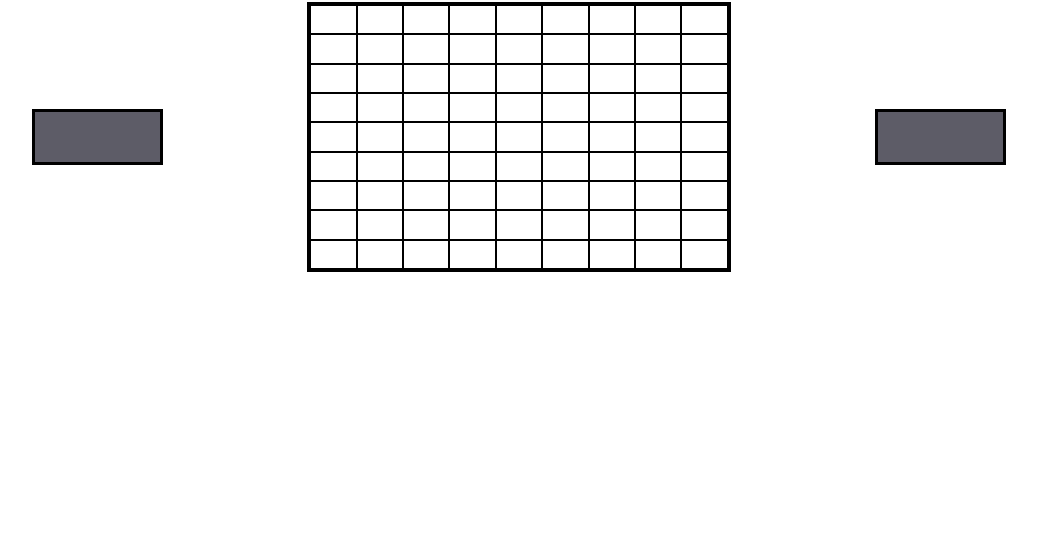
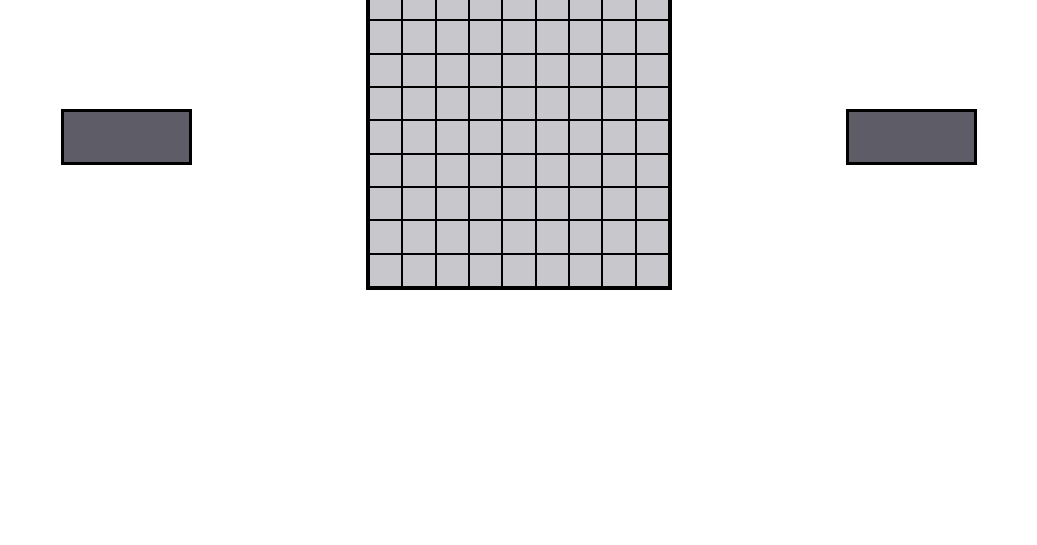
Before and after one commit to NaryxHaxns/Jabberwocky-Sweeper-Project-1, a plain HTML site: page index.html in a window 1280 px wide. Shown: the part 271-816 px from the top of the page, without its empty margins (121-1158 px from the left). Drawn offline with Linux system fonts and the light colour scheme; a web font is replaced by a local one.

Commit message:
Major headway made on JS and some CSS tweaks

```diff
--- a/css/main.css
+++ b/css/main.css
@@ -13,7 +13,7 @@ body {
 h1 {
     position: absolute;
     align-self: flex-start;
-    margin-top: 16.5%;
+    margin-top: 100px;
 }
 
 .timer, .mines {
@@ -26,13 +26,16 @@ h1 {
 main {
     display: grid;
     grid-template-columns: repeat(9, 1fr);
-    width: 33%;
-    height: 33%;
+    width: 300px;
+    height: 300px;
     border: 3px solid black;
 }
 
 .tile {
     border: 1px solid black;
+    background-color: rgba(39,38,52, .25);
+    text-align: center;
+    font-size: 16px;
 }
 
 #colOne {
@@ -79,3 +82,17 @@ main {
     display: grid;
     grid-template-rows: repeat(9, 1fr);
 }
+
+@media only screen and (max-width: 375px) {
+    h1 {
+        font-size: 20px;
+    }
+    main {
+        width: 150px;
+        height: 150px;
+    }
+    .timer, .mines {
+        height: 25px;
+        width: 62.5px;
+    }
+}
--- a/index.html
+++ b/index.html
@@ -13,103 +13,103 @@
     <div class="timer"></div>
     <main id="board">
         <section id="colOne">
-        <div class="tile" id="c1r1"></div>
-        <div class="tile" id="c1r2"></div>
-        <div class="tile" id="c1r3"></div>
-        <div class="tile" id="c1r4"></div>
-        <div class="tile" id="c1r5"></div>
-        <div class="tile" id="c1r6"></div>
-        <div class="tile" id="c1r7"></div>
-        <div class="tile" id="c1r8"></div>
-        <div class="tile" id="c1r9"></div>
+        <div class="tile" id="c1r1" row='0' col='0'></div>
+        <div class="tile" id="c1r2" row='1' col='0'></div>
+        <div class="tile" id="c1r3" row='2' col='0'></div>
+        <div class="tile" id="c1r4" row='3' col='0'></div>
+        <div class="tile" id="c1r5" row='4' col='0'></div>
+        <div class="tile" id="c1r6" row='5' col='0'></div>
+        <div class="tile" id="c1r7" row='6' col='0'></div>
+        <div class="tile" id="c1r8" row='7' col='0'></div>
+        <div class="tile" id="c1r9" row='8' col='0'></div>
         </section>
         <section id="colTwo">
-        <div class="tile" id="c2r1"></div>
-        <div class="tile" id="c2r2"></div>
-        <div class="tile" id="c2r3"></div>
-        <div class="tile" id="c2r4"></div>
-        <div class="tile" id="c2r5"></div>
-        <div class="tile" id="c2r6"></div>
-        <div class="tile" id="c2r7"></div>
-        <div class="tile" id="c2r8"></div>
-        <div class="tile" id="c2r9"></div>
+        <div class="tile" id="c2r1" row='0' col='1'></div>
+        <div class="tile" id="c2r2" row='1' col='1'></div>
+        <div class="tile" id="c2r3" row='2' col='1'></div>
+        <div class="tile" id="c2r4" row='3' col='1'></div>
+        <div class="tile" id="c2r5" row='4' col='1'></div>
+        <div class="tile" id="c2r6" row='5' col='1'></div>
+        <div class="tile" id="c2r7" row='6' col='1'></div>
+        <div class="tile" id="c2r8" row='7' col='1'></div>
+        <div class="tile" id="c2r9" row='8' col='1'></div>
         </section>
         <section id="colThree">
-        <div class="tile" id="c3r1"></div>
-        <div class="tile" id="c3r2"></div>
-        <div class="tile" id="c3r3"></div>
-        <div class="tile" id="c3r4"></div>
-        <div class="tile" id="c3r5"></div>
-        <div class="tile" id="c3r6"></div>
-        <div class="tile" id="c3r7"></div>
-        <div class="tile" id="c3r8"></div>
-        <div class="tile" id="c3r9"></div>
+        <div class="tile" id="c3r1" row='0' col='2'></div>
+        <div class="tile" id="c3r2" row='1' col='2'></div>
+        <div class="tile" id="c3r3" row='2' col='2'></div>
+        <div class="tile" id="c3r4" row='3' col='2'></div>
+        <div class="tile" id="c3r5" row='4' col='2'></div>
+        <div class="tile" id="c3r6" row='5' col='2'></div>
+        <div class="tile" id="c3r7" row='6' col='2'></div>
+        <div class="tile" id="c3r8" row='7' col='2'></div>
+        <div class="tile" id="c3r9" row='8' col='2'></div>
         </section>
         <section id="colFour">
-        <div class="tile" id="c4r1"></div>
-        <div class="tile" id="c4r2"></div>
-        <div class="tile" id="c4r3"></div>
-        <div class="tile" id="c4r4"></div>
-        <div class="tile" id="c4r5"></div>
-        <div class="tile" id="c4r6"></div>
-        <div class="tile" id="c4r7"></div>
-        <div class="tile" id="c4r8"></div>
-        <div class="tile" id="c4r9"></div>
+        <div class="tile" id="c4r1" row='0' col='3'></div>
+        <div class="tile" id="c4r2" row='1' col='3'></div>
+        <div class="tile" id="c4r3" row='2' col='3'></div>
+        <div class="tile" id="c4r4" row='3' col='3'></div>
+        <div class="tile" id="c4r5" row='4' col='3'></div>
+        <div class="tile" id="c4r6" row='5' col='3'></div>
+        <div class="tile" id="c4r7" row='6' col='3'></div>
+        <div class="tile" id="c4r8" row='7' col='3'></div>
+        <div class="tile" id="c4r9" row='8' col='3'></div>
         </section>
         <section id="colFive">
-        <div class="tile" id="c5r1"></div>
-        <div class="tile" id="c5r2"></div>
-        <div class="tile" id="c5r3"></div>
-        <div class="tile" id="c5r4"></div>
-        <div class="tile" id="c5r5"></div>
-        <div class="tile" id="c5r6"></div>
-        <div class="tile" id="c5r7"></div>
-        <div class="tile" id="c5r8"></div>
-        <div class="tile" id="c5r9"></div>
+        <div class="tile" id="c5r1" row='0' col='4'></div>
+        <div class="tile" id="c5r2" row='1' col='4'></div>
+        <div class="tile" id="c5r3" row='2' col='4'></div>
+        <div class="tile" id="c5r4" row='3' col='4'></div>
+        <div class="tile" id="c5r5" row='4' col='4'></div>
+        <div class="tile" id="c5r6" row='5' col='4'></div>
+        <div class="tile" id="c5r7" row='6' col='4'></div>
+        <div class="tile" id="c5r8" row='7' col='4'></div>
+        <div class="tile" id="c5r9" row='8' col='4'></div>
         </section>
         <section id="colSix">
-        <div class="tile" id="c6r1"></div>
-        <div class="tile" id="c6r2"></div>
-        <div class="tile" id="c6r3"></div>
-        <div class="tile" id="c6r4"></div>
-        <div class="tile" id="c6r5"></div>
-        <div class="tile" id="c6r6"></div>
-        <div class="tile" id="c6r7"></div>
-        <div class="tile" id="c6r8"></div>
-        <div class="tile" id="c6r9"></div>
+        <div class="tile" id="c6r1" row='0' col='5'></div>
+        <div class="tile" id="c6r2" row='1' col='5'></div>
+        <div class="tile" id="c6r3" row='2' col='5'></div>
+        <div class="tile" id="c6r4" row='3' col='5'></div>
+        <div class="tile" id="c6r5" row='4' col='5'></div>
+        <div class="tile" id="c6r6" row='5' col='5'></div>
+        <div class="tile" id="c6r7" row='6' col='5'></div>
+        <div class="tile" id="c6r8" row='7' col='5'></div>
+        <div class="tile" id="c6r9" row='8' col='5'></div>
         </section>
         <section id="colSeven">
-        <div class="tile" id="c7r1"></div>
-        <div class="tile" id="c7r2"></div>
-        <div class="tile" id="c7r3"></div>
-        <div class="tile" id="c7r4"></div>
-        <div class="tile" id="c7r5"></div>
-        <div class="tile" id="c7r6"></div>
-        <div class="tile" id="c7r7"></div>
-        <div class="tile" id="c7r8"></div>
-        <div class="tile" id="c7r9"></div>
+        <div class="tile" id="c7r1" row='0' col='6'></div>
+        <div class="tile" id="c7r2" row='1' col='6'></div>
+        <div class="tile" id="c7r3" row='2' col='6'></div>
+        <div class="tile" id="c7r4" row='3' col='6'></div>
+        <div class="tile" id="c7r5" row='4' col='6'></div>
+        <div class="tile" id="c7r6" row='5' col='6'></div>
+        <div class="tile" id="c7r7" row='6' col='6'></div>
+        <div class="tile" id="c7r8" row='7' col='6'></div>
+        <div class="tile" id="c7r9" row='8' col='6'></div>
         </section>
         <section id="colEight">
-        <div class="tile" id="c8r1"></div>
-        <div class="tile" id="c8r2"></div>
-        <div class="tile" id="c8r3"></div>
-        <div class="tile" id="c8r4"></div>
-        <div class="tile" id="c8r5"></div>
-        <div class="tile" id="c8r6"></div>
-        <div class="tile" id="c8r7"></div>
-        <div class="tile" id="c8r8"></div>
-        <div class="tile" id="c8r9"></div>
+        <div class="tile" id="c8r1" row='0' col='7'></div>
+        <div class="tile" id="c8r2" row='1' col='7'></div>
+        <div class="tile" id="c8r3" row='2' col='7'></div>
+        <div class="tile" id="c8r4" row='3' col='7'></div>
+        <div class="tile" id="c8r5" row='4' col='7'></div>
+        <div class="tile" id="c8r6" row='5' col='7'></div>
+        <div class="tile" id="c8r7" row='6' col='7'></div>
+        <div class="tile" id="c8r8" row='7' col='7'></div>
+        <div class="tile" id="c8r9" row='8' col='7'></div>
         </section>
         <section id="colNine">
-        <div class="tile" id="c9r1"></div>
-        <div class="tile" id="c9r2"></div>
-        <div class="tile" id="c9r3"></div>
-        <div class="tile" id="c9r4"></div>
-        <div class="tile" id="c9r5"></div>
-        <div class="tile" id="c9r6"></div>
-        <div class="tile" id="c9r7"></div>
-        <div class="tile" id="c9r8"></div>
-        <div class="tile" id="c9r9"></div>
+        <div class="tile" id="c9r1" row='0' col='8'></div>
+        <div class="tile" id="c9r2" row='1' col='8'></div>
+        <div class="tile" id="c9r3" row='2' col='8'></div>
+        <div class="tile" id="c9r4" row='3' col='8'></div>
+        <div class="tile" id="c9r5" row='4' col='8'></div>
+        <div class="tile" id="c9r6" row='5' col='8'></div>
+        <div class="tile" id="c9r7" row='6' col='8'></div>
+        <div class="tile" id="c9r8" row='7' col='8'></div>
+        <div class="tile" id="c9r9" row='8' col='8'></div>
         </section>
     </main>
     <div class="mines"></div>
```
Also changed, not shown: js/main.js (+84 -28 lines).
